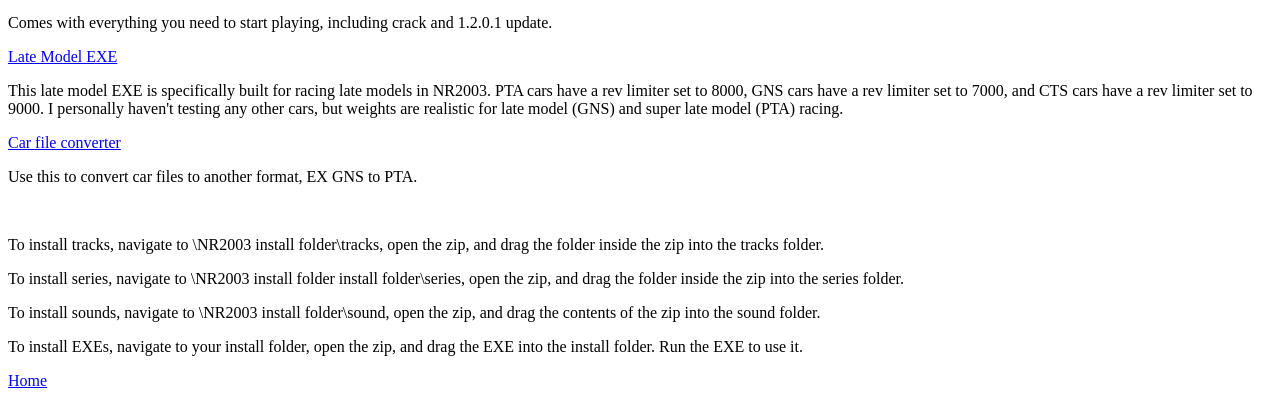
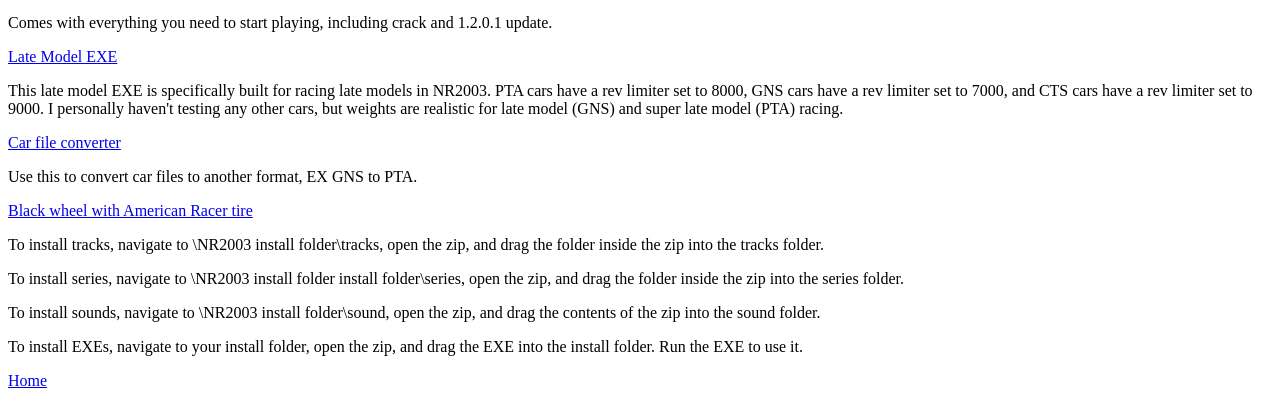
Before and after one commit to nulvoid/nulvoid.github.io, a plain HTML site: page downloads.html in a window 1280 px wide. Shown: the part 550-948 px from the top of the page. Drawn offline with Linux system fonts and the light colour scheme.

Commit message:
Update downloads.html

```diff
--- a/downloads.html
+++ b/downloads.html
@@ -39,6 +39,7 @@
 <P>This late model EXE is specifically built for racing late models in NR2003. PTA cars have a rev limiter set to 8000, GNS cars have a rev limiter set to 7000, and CTS cars have a rev limiter set to 9000. I personally haven't testing any other cars, but weights are realistic for late model (GNS) and super late model (PTA) racing.</P>
 <A HREF = "/downloads/modifycarfiles.zip">Car file converter</A>
 <P>Use this to convert car files to another format, EX GNS to PTA.</P>
+<A HREF = "/downloads/black_5rim_american_red_wc2 (1).zip">Black wheel with American Racer tire</A>
 <BR>
 <P>To install tracks, navigate to \NR2003 install folder\tracks, open the zip, and drag the folder inside the zip into the tracks folder.</P>
 <P>To install series, navigate to \NR2003 install folder install folder\series, open the zip, and drag the folder inside the zip into the series folder.</P>
```
